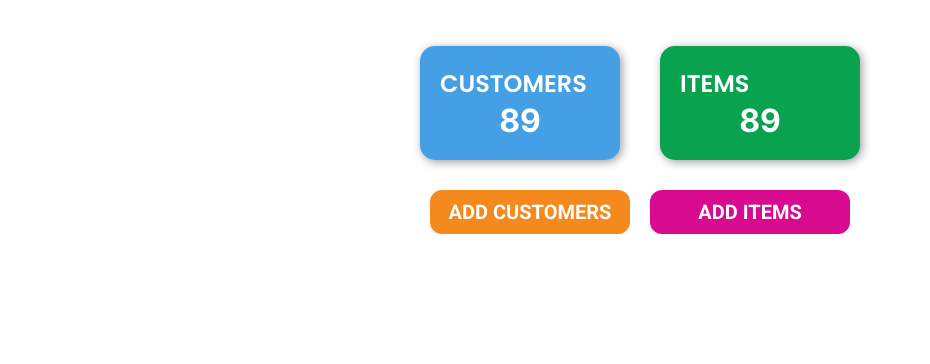
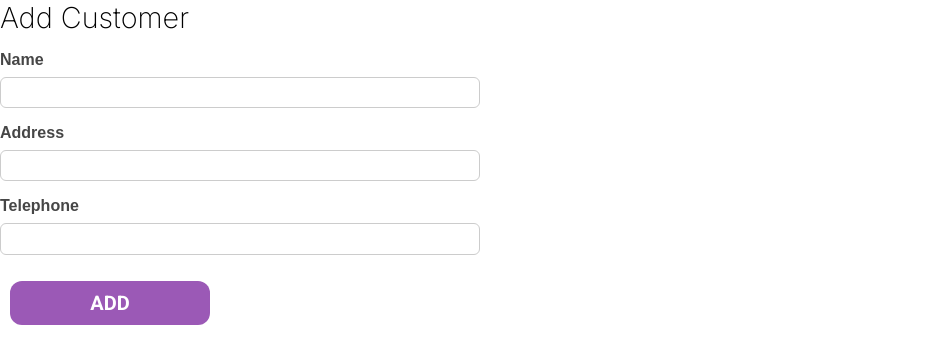
Before and after one commit to NaashNix/react-dashboard, a React (Create React App) app: page / in a window 1280 px wide. Shown: the top 364 px of the page, without its empty margins (0-930 px from the left). Built offline with nearby package versions, Linux system fonts and the light colour scheme.

Commit message:
Some files updated

```diff
--- a/src/App.js
+++ b/src/App.js
@@ -1,11 +1,20 @@
-import React from 'react';
+import React, { useState } from 'react';
+import Form from './components/CustomerForm/Form';
 import Dashboard from './components/Dashboard';
 
 
 function App() {
+
+  const [visibility, setVisibility] = useState(true);
+
+  const appClicked = () => {
+    setVisibility(false);
+  };
+
   return (
     <div>
-        <Dashboard />
+      {/* <Dashboard onClick={appClicked} visibility={visibility} /> */}
+      <Form />
     </div>
   );
 }
--- /dev/null
+++ b/src/components/CustomerForm/Form.jsx
@@ -0,0 +1,38 @@
+import React from 'react';
+import Input from './Input';
+
+import classes from './Form.module.css';
+import Button from '../UI/Button';
+
+const Form = () => {
+   return (
+		<form>
+			<span className={classes.heading}>Add Customer</span>
+
+			<Input
+				isValid={true}
+				id={"customerName"}
+				label={"Name"}
+				type={"text"}
+			/>
+
+			<Input
+				isValid={true}
+				id={"customerAddress"}
+				label={"Address"}
+				type={"text"}
+			/>
+
+			<Input
+				isValid={true}
+				id={"customerTel"}
+				label={"Telephone"}
+				type={"text"}
+			/>
+
+			<Button bgColor={"#9b59b6"} children={'ADD'} />
+		</form>
+	);
+}
+
+export default Form;
--- /dev/null
+++ b/src/components/CustomerForm/Form.module.css
@@ -0,0 +1,9 @@
+form{
+   width: 30rem;
+}
+
+.heading {
+   font-family: 'Inter';
+   font-weight: 200;
+   font-size: 1.8rem;
+}
--- /dev/null
+++ b/src/components/CustomerForm/Input.jsx
@@ -0,0 +1,19 @@
+import React from 'react';
+import classes from './Input.module.css';
+
+const Input = (props) => {
+   return (
+		<div
+			className={`${classes.control}
+         ${props.isValid === false ? classes.invalid : ""}`}
+		>
+			<label htmlFor={props.id}>{props.label}</label>
+			<input
+				type={props.type}
+				id={props.id}
+			/>
+		</div>
+	);
+}
+
+export default Input;
--- /dev/null
+++ b/src/components/CustomerForm/Input.module.css
@@ -0,0 +1,38 @@
+.control {
+  margin: 1rem 0;
+  display: flex;
+  align-items: stretch;
+  flex-direction: column;
+}
+
+.control label,
+.control input {
+  display: block;
+}
+
+.control label {
+  font-weight: bold;
+  flex: 1;
+  color: #464646;
+  margin-bottom: 0.5rem;
+  margin-right: 5px;
+}
+
+.control input {
+  flex: 3;
+  font: inherit;
+  padding: 0.35rem 0.35rem;
+  border-radius: 6px;
+  border: 1px solid #ccc;
+}
+
+.control input:focus {
+  outline: none;
+  border-color: #4f005f;
+  background: #f6dbfc;
+}
+
+.control.invalid input {
+  border-color: red;
+  background: #fbdada;
+}
--- a/src/components/Dashboard.jsx
+++ b/src/components/Dashboard.jsx
@@ -1,11 +1,15 @@
 import React, { Fragment } from 'react';
 import CountViewer from './CountViewer';
+import Form from './CustomerForm/Form';
 import classes from './Dashboard.module.css';
 import Button from './UI/Button';
 
-const Dashboard = () => {
+const Dashboard = (props) => {
    return (
-		<div className={classes.mainParent}>
+		<div
+			className={`${classes.mainParent}
+         ${props.visibility === false ? classes.hide : ""}`}
+		>
 			<div className={classes.parent}>
 				<CountViewer
 					bgColor={"#449FE5"}
@@ -15,9 +19,12 @@ const Dashboard = () => {
 				<CountViewer bgColor={"#09A24F"} heading={"ITEMS"} count={"89"} />
 			</div>
 			<div>
-				<Button bgColor={"#F4891D"}>ADD CUSTOMERS</Button>
+				<Button bgColor={"#F4891D"} onClick={props.onClick}>
+					ADD CUSTOMERS
+				</Button>
 				<Button bgColor={"#D80A90"}>ADD ITEMS</Button>
 			</div>
+
 		</div>
 	);
 }
--- a/src/components/Dashboard.module.css
+++ b/src/components/Dashboard.module.css
@@ -11,3 +11,6 @@
    padding-top: 2%;
    align-items: center;
 }
+.hide {
+   display: none;
+}
--- a/src/components/UI/Button.jsx
+++ b/src/components/UI/Button.jsx
@@ -3,7 +3,7 @@ import classes from "./Button.module.css";
 
 const Button = (props) => {
    return (
-      <button style={{backgroundColor : props.bgColor}} >
+      <button style={{backgroundColor : props.bgColor}} onClick={props.onClick} >
          {props.children}
       </button>
    );
```
